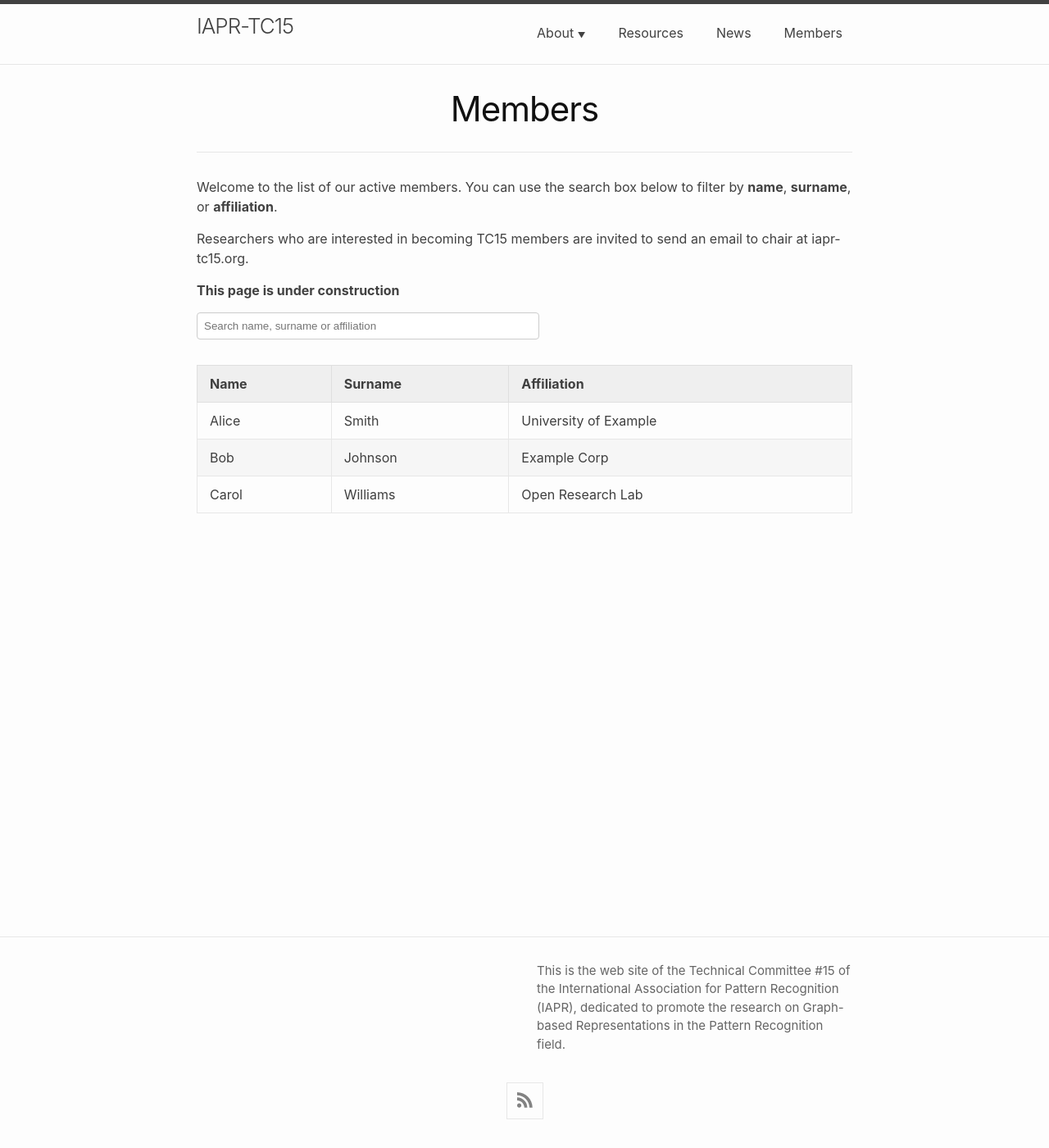
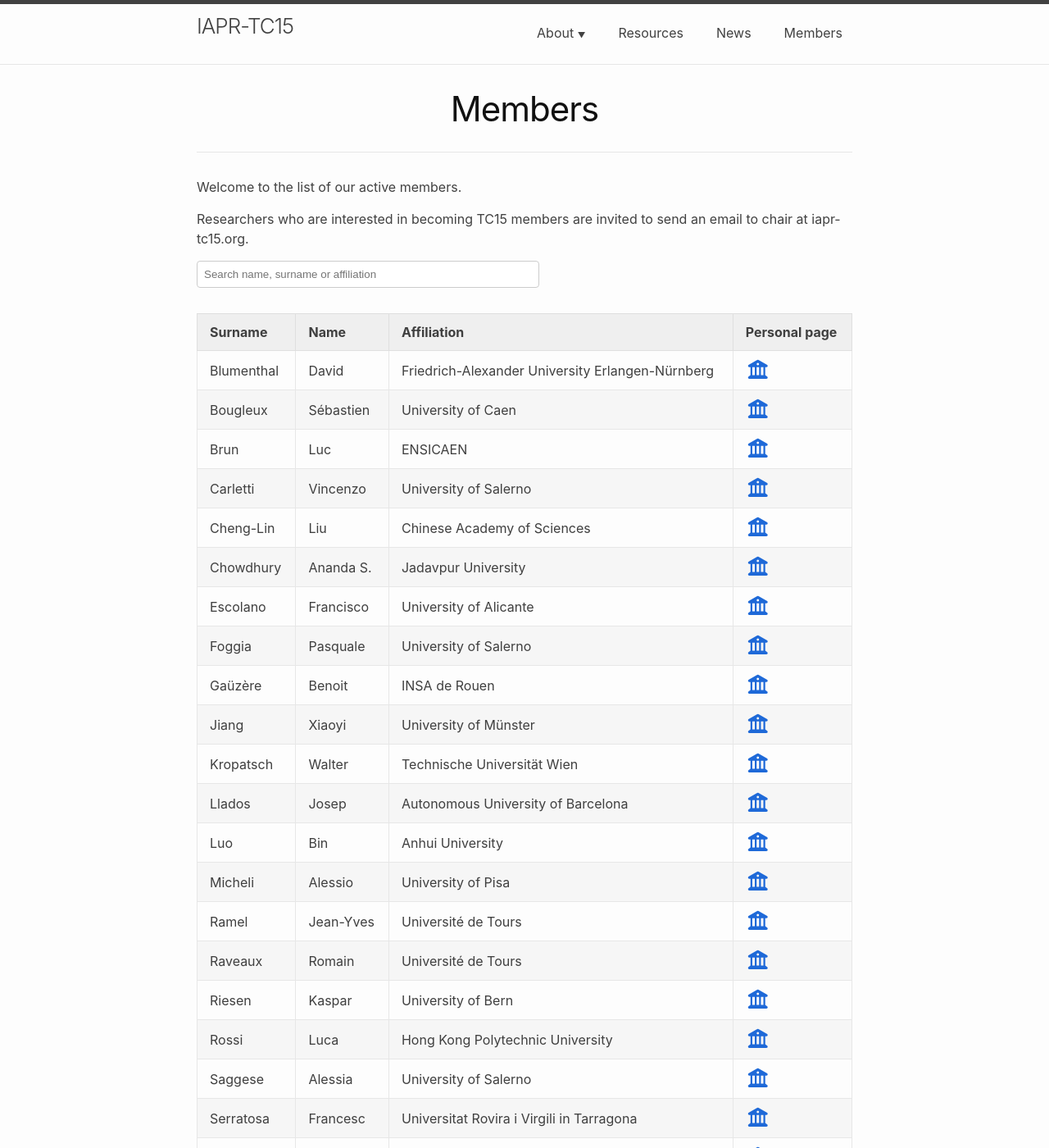
Before and after one commit to iapr-tc15/iapr-tc15.github.io, a Jekyll site: the page built from members.md, in a window 1280 px wide and 1400 px high. Shown: the whole window at 82% size. Built offline with Jekyll 4.4.1, drawn with Linux system fonts in a browser that asks for light colours; some of the changed text lies outside the part shown.

Commit message:
updated members

```diff
--- a/_data/members.csv
+++ b/_data/members.csv
@@ -1,4 +1,29 @@
-name,surname,affiliation
-Alice,Smith,University of Example
-Bob,Johnson,Example Corp
-Carol,Williams,Open Research Lab
+name,surname,affiliation,country,page
+Vincenzo, Carletti, University of Salerno,Italy, https://docenti.unisa.it/vincenzo.carletti
+Alessia, Saggese, University of Salerno, Italy, https://docenti.unisa.it/alessia.saggese
+Luc, Brun, ENSICAEN, France, https://lucbrun.ensicaen.fr/index_eng.html
+Walter, Kropatsch, Technische Universität Wien, Austria, https://informatics.tuwien.ac.at/people/walter-kropatsch
+Mario, Vento, University of Salerno, Italy, https://docenti.unisa.it/mario.vento
+Pasquale, Foggia, University of Salerno, Italy, https://docenti.unisa.it/pasquale.foggia
+Benoit, Gaüzère, INSA de Rouen, France, https://scholar.google.com/citations?user=YqmqE9gAAAAJ&hl=en
+Xiaoyi, Jiang, University of Münster, Germany, https://www.uni-muenster.de/PRIA/personen/jiang.shtml
+Domenico, Tortorella, University of Pisa, Italy, https://dtortorella.it/
+Alessio, Micheli, University of Pisa, Italy, https://pages.di.unipi.it/micheli/
+David, Blumenthal, Friedrich-Alexander University Erlangen-Nürnberg, Germany, https://www.bionets.tf.fau.de/
+Sébastien, Bougleux, University of Caen, France, https://bougleux.users.greyc.fr/
+Ananda S., Chowdhury, Jadavpur University, India, https://sites.google.com/site/anandachowdhury/
+Andrea, Torsello, Ca’ Foscari University of Venice, Italy, https://www.dsi.unive.it/~atorsell/
+Bin, Luo, Anhui University, China, https://scholar.google.com/citations?user=0qaDapcAAAAJ&hl=en
+Francesc, Serratosa, Universitat Rovira i Virgili in Tarragona, Spain, https://webs-deim.urv.cat/~francesc.serratosa/
+Francisco, Escolano, University of Alicante, Spain, https://scholar.google.com/citations?user=pAe4Pf8AAAAJ&hl=it
+Jean-Yves, Ramel, Université de Tours, France, https://www.univ-tours.fr/annuaire/m-jean-yves-ramel
+Josep, Llados, Autonomous University of Barcelona, Spain, http://dag.cvc.uab.es/infoesposalles/team-cvc/
+Kaspar, Riesen, University of Bern, Switzerland, https://prg.inf.unibe.ch/index.php/people/kaspar-riesen/
+Liu, Cheng-Lin, Chinese Academy of Sciences, China, https://nlpr.ia.ac.cn/liucl/
+Richard, Wilson, University of York, England, https://www.cs.york.ac.uk/people/wilson
+Romain, Raveaux, Université de Tours, France, https://www.univ-tours.fr/annuaire/m-romain-raveaux
+Salvatore, Tabbone, Université de Lorraine, France, https://members.loria.fr/SATabbone/
+Min-Ling, Zhang, Southeast University, China, https://palm.seu.edu.cn/zhangml/
+Christine, Solnon, INSA de Lyon, France, http://perso.citi.insa-lyon.fr/csolnon/
+Ernest, Valveny, Autonomous University of Barcelona, Spain, https://scholar.google.com/citations?user=ChmX8ogAAAAJ&hl=en
+Luca, Rossi, Hong Kong Polytechnic University, China, https://blextar.github.io/luca-rossi/
--- a/members.md
+++ b/members.md
@@ -5,28 +5,29 @@ permalink: /members/
 order: 11
 ---
 
-Welcome to the list of our active members. You can use the search box below to filter by **name**, **surname**, or **affiliation**.
+Welcome to the list of our active members.
 
 Researchers who are interested in becoming TC15 members are invited to send an email to chair at iapr-tc15.org.
-
-**This page is under construction**
 
 <input type="text" id="search" placeholder="Search name, surname or affiliation" style="margin-bottom:1rem; width:100%; max-width:400px; padding:.5rem; border:1px solid #ccc; border-radius:.25rem;" />
 
 <table id="members-table" border="1" cellspacing="0" cellpadding="5">
   <thead>
     <tr>
+      <th>Surname</th>
       <th>Name</th>
-      <th>Surname</th>
       <th>Affiliation</th>
+      <th>Personal page</th>
     </tr>
   </thead>
   <tbody>
-    {% for m in site.data.members %}
+    {% assign sortedmembers = site.data.members | sort: "surname" %}
+    {% for m in sortedmembers %}
     <tr>
+      <td>{{ m.surname }}</td>
       <td>{{ m.name }}</td>
-      <td>{{ m.surname }}</td>
       <td>{{ m.affiliation }}</td>
+      <td><a href="{{ m.page }}" target="_blank"><i class="fa fa-institution" style="font-size:24px"></i></a></td>
     </tr>
     {% endfor %}
   </tbody>
```
